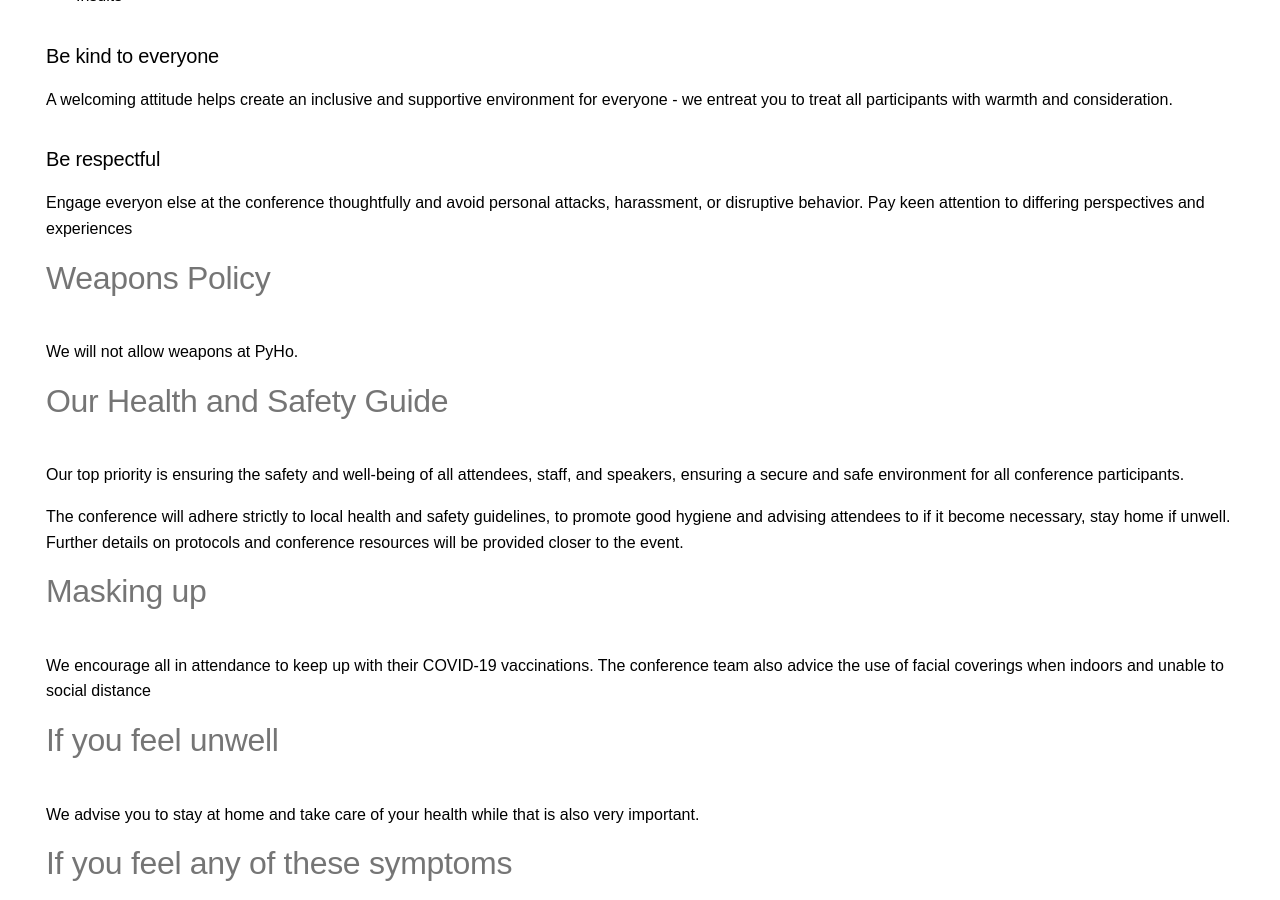
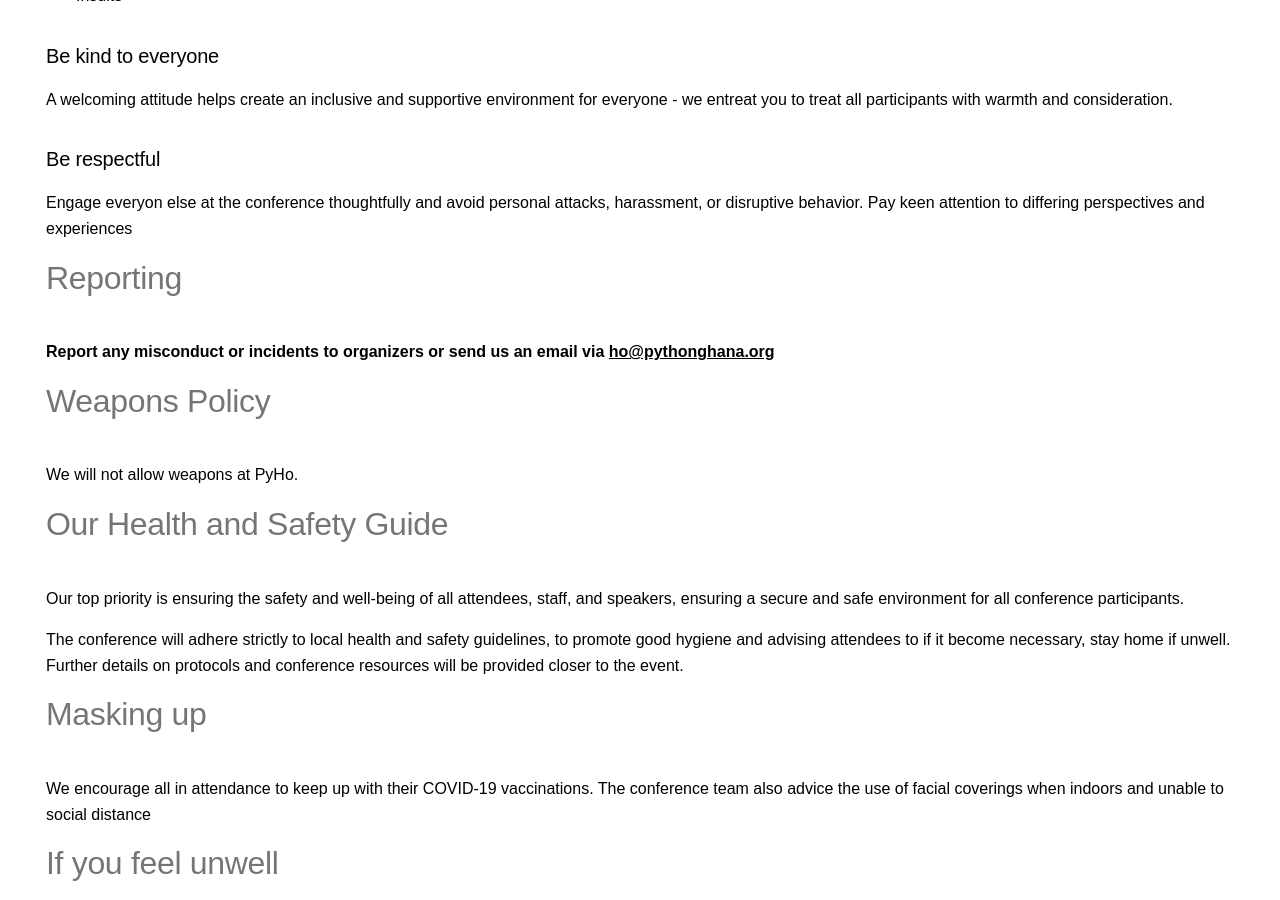
Before and after one commit to hopythonusergroup/2025.pyho.conference, an MkDocs documentation site: the page built from docs/code-of-conduct.md, in a window 1280 px wide and 900 px high, scrolled down 1389 px. Built offline with MkDocs 1.6.1 and Material for MkDocs 9.7.7, drawn with Linux system fonts in a browser that asks for light colours.

Commit message:
update coc to include reporting

```diff
--- a/docs/overrides/coc.html
+++ b/docs/overrides/coc.html
@@ -54,6 +54,11 @@
         differing perspectives and experiences
     </p>
 
+    <h1>Reporting</h1>
+    <p>
+        <b>Report any misconduct or incidents to organizers or send us an email via <u>ho@pythonghana.org</u></b>
+    </p>
+
     <h1>Weapons Policy</h1>
     <p>We will not allow weapons at PyHo.</p>
 
```
